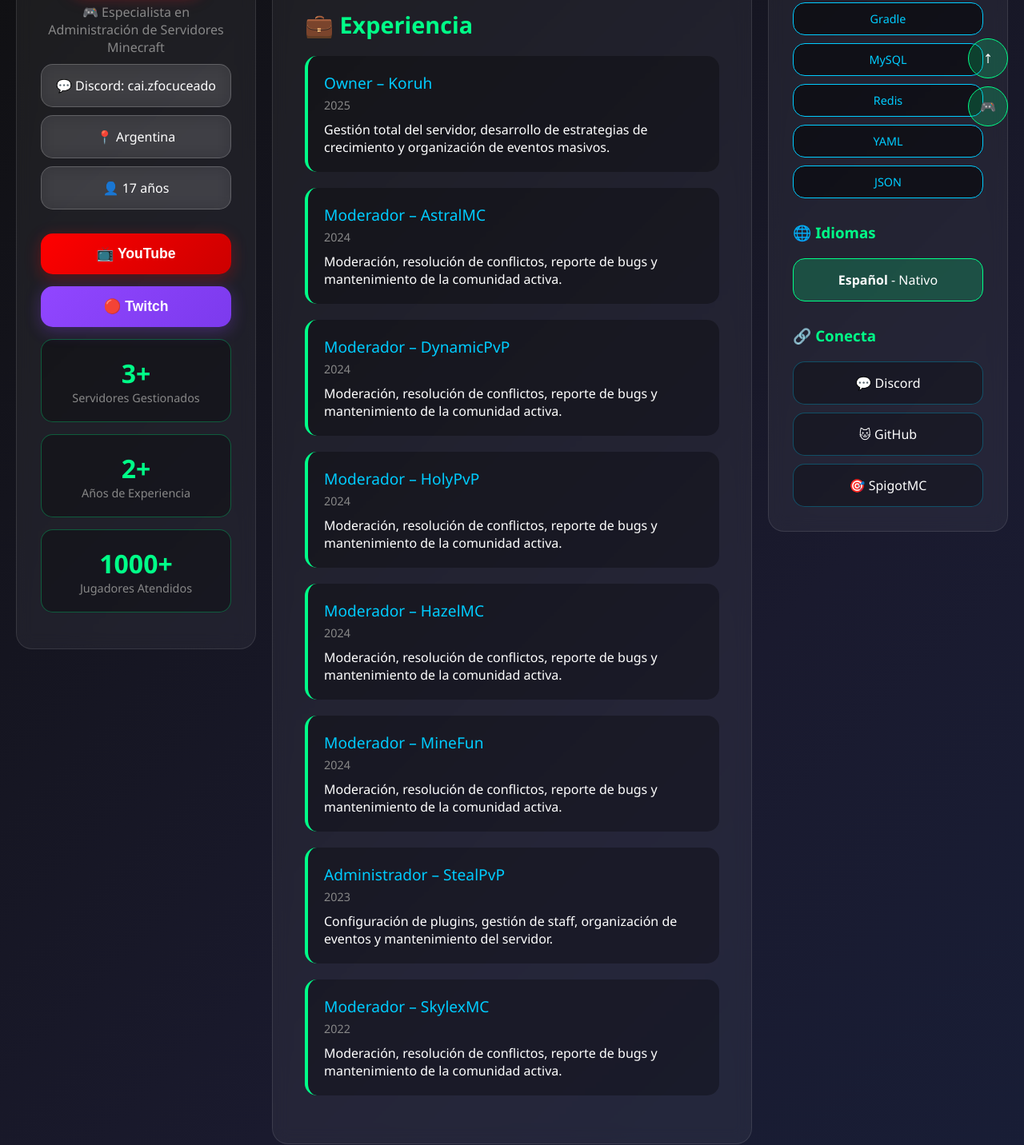
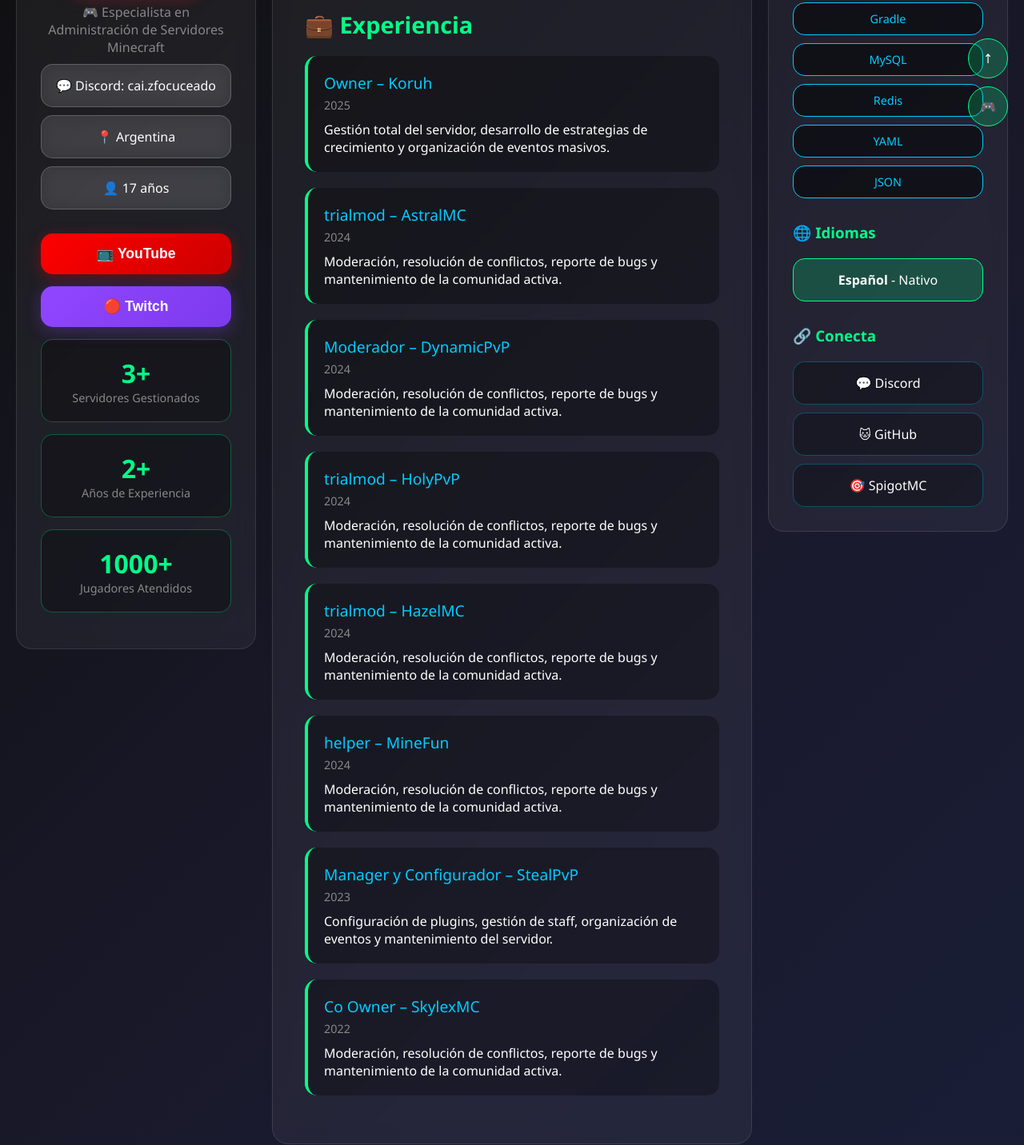
Before and after one commit to ftedxf/cv, a plain HTML site: page index.html in a window 1280 px wide. Shown: the part 297-1729 px from the top of the page at 80% size. Drawn offline with Linux system fonts and the light colour scheme.

Commit message:
Update index.html

```diff
--- a/index.html
+++ b/index.html
@@ -102,13 +102,13 @@
             <section class="section">
                 <h2>💼 Experiencia</h2>
                 <div class="experience-item"><div class="experience-title">Owner – Koruh</div><div class="experience-date">2025</div><p>Gestión total del servidor, desarrollo de estrategias de crecimiento y organización de eventos masivos.</p></div>
-                <div class="experience-item"><div class="experience-title">Moderador – AstralMC</div><div class="experience-date">2024</div><p>Moderación, resolución de conflictos, reporte de bugs y mantenimiento de la comunidad activa.</p></div>
+                <div class="experience-item"><div class="experience-title">trialmod – AstralMC</div><div class="experience-date">2024</div><p>Moderación, resolución de conflictos, reporte de bugs y mantenimiento de la comunidad activa.</p></div>
                 <div class="experience-item"><div class="experience-title">Moderador – DynamicPvP</div><div class="experience-date">2024</div><p>Moderación, resolución de conflictos, reporte de bugs y mantenimiento de la comunidad activa.</p></div>
-                <div class="experience-item"><div class="experience-title">Moderador – HolyPvP</div><div class="experience-date">2024</div><p>Moderación, resolución de conflictos, reporte de bugs y mantenimiento de la comunidad activa.</p></div>
-                <div class="experience-item"><div class="experience-title">Moderador – HazelMC</div><div class="experience-date">2024</div><p>Moderación, resolución de conflictos, reporte de bugs y mantenimiento de la comunidad activa.</p></div>
-                <div class="experience-item"><div class="experience-title">Moderador – MineFun</div><div class="experience-date">2024</div><p>Moderación, resolución de conflictos, reporte de bugs y mantenimiento de la comunidad activa.</p></div>
-                <div class="experience-item"><div class="experience-title">Administrador – StealPvP</div><div class="experience-date">2023</div><p>Configuración de plugins, gestión de staff, organización de eventos y mantenimiento del servidor.</p></div>
-                <div class="experience-item"><div class="experience-title">Moderador – SkylexMC</div><div class="experience-date">2022</div><p>Moderación, resolución de conflictos, reporte de bugs y mantenimiento de la comunidad activa.</p></div>
+                <div class="experience-item"><div class="experience-title">trialmod – HolyPvP</div><div class="experience-date">2024</div><p>Moderación, resolución de conflictos, reporte de bugs y mantenimiento de la comunidad activa.</p></div>
+                <div class="experience-item"><div class="experience-title">trialmod – HazelMC</div><div class="experience-date">2024</div><p>Moderación, resolución de conflictos, reporte de bugs y mantenimiento de la comunidad activa.</p></div>
+                <div class="experience-item"><div class="experience-title">helper – MineFun</div><div class="experience-date">2024</div><p>Moderación, resolución de conflictos, reporte de bugs y mantenimiento de la comunidad activa.</p></div>
+                <div class="experience-item"><div class="experience-title">Manager y Configurador – StealPvP</div><div class="experience-date">2023</div><p>Configuración de plugins, gestión de staff, organización de eventos y mantenimiento del servidor.</p></div>
+                <div class="experience-item"><div class="experience-title">Co Owner – SkylexMC</div><div class="experience-date">2022</div><p>Moderación, resolución de conflictos, reporte de bugs y mantenimiento de la comunidad activa.</p></div>
             </section>
 
             <section class="section">
```
